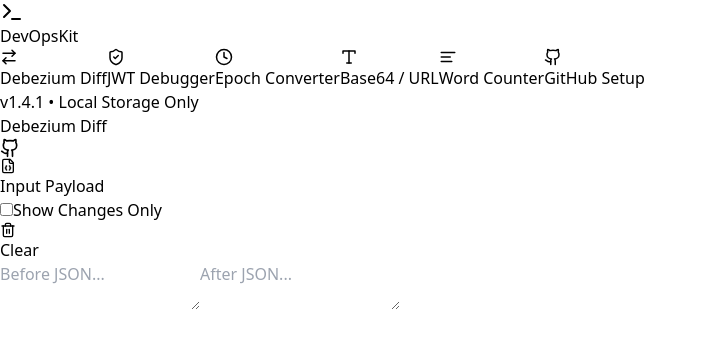
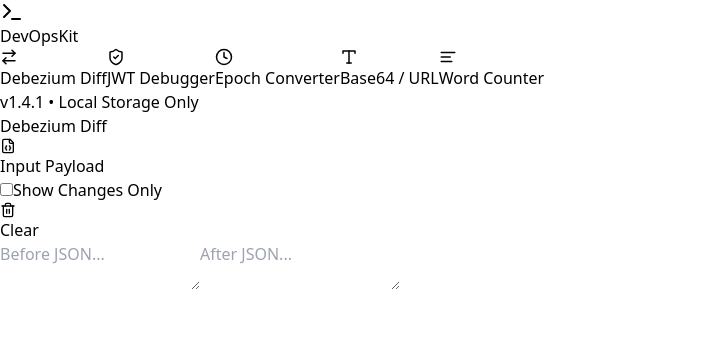
Before and after one commit to meesudzu/devkit, a React (Vite) app: page / in a window 1280 px wide. Shown: the top 348 px of the page, without its empty margins (0-707 px from the left). Built offline with nearby package versions, Linux system fonts and the light colour scheme.

Commit message:
feat: Remove GitHub setup feature and related UI components

```diff
--- a/src/App.jsx
+++ b/src/App.jsx
@@ -4,8 +4,7 @@ import {
   ShieldCheck,
   Clock,
   Type,
-  AlignLeft,
-  Github
+  AlignLeft
 } from 'lucide-react';
 
 // Layout components
@@ -17,8 +16,7 @@ import {
   JwtDebugger,
   EpochConverter,
   StringTools,
-  CharacterCount,
-  GitHubSetup
+  CharacterCount
 } from './features';
 
 // UI components
@@ -33,7 +31,6 @@ const NAV_ITEMS = [
   { id: 'epoch', label: 'Epoch Converter', icon: Clock },
   { id: 'string', label: 'Base64 / URL', icon: Type },
   { id: 'charcount', label: 'Word Counter', icon: AlignLeft },
-  { id: 'github', label: 'GitHub Setup', icon: Github },
 ];
 
 /**
@@ -69,15 +66,7 @@ const App = () => {
 
         <main className="flex-1 overflow-hidden p-4 md:p-6 relative">
           <div className="h-full w-full max-w-6xl mx-auto">
-            {ActiveFeature ? (
-              <ActiveFeature />
-            ) : activeTab === 'github' && (
-              <div className="max-w-2xl mx-auto mt-10 h-full">
-                <Card title="Integration Guide" className="h-full">
-                  <GitHubSetup />
-                </Card>
-              </div>
-            )}
+            {ActiveFeature && <ActiveFeature />}
           </div>
         </main>
       </div>
--- a/src/layouts/Header.jsx
+++ b/src/layouts/Header.jsx
@@ -1,7 +1,7 @@
-import { Github } from 'lucide-react';
+import React from 'react';
 
 /**
- * Header component with title and actions
+ * Header component with title
  * @param {Object} props
  * @param {string} props.title - Page title
  */
@@ -9,16 +9,6 @@ const Header = ({ title }) => {
     return (
         <header className="h-14 bg-slate-900/50 border-b border-slate-800 flex items-center px-6 justify-between backdrop-blur-md shrink-0">
             <h2 className="font-semibold text-slate-200">{title}</h2>
-            <div className="flex gap-2">
-                <a
-                    href="https://github.com"
-                    target="_blank"
-                    rel="noopener noreferrer"
-                    className="text-slate-500 hover:text-white transition-colors"
-                >
-                    <Github size={20} />
-                </a>
-            </div>
         </header>
     );
 };
```
